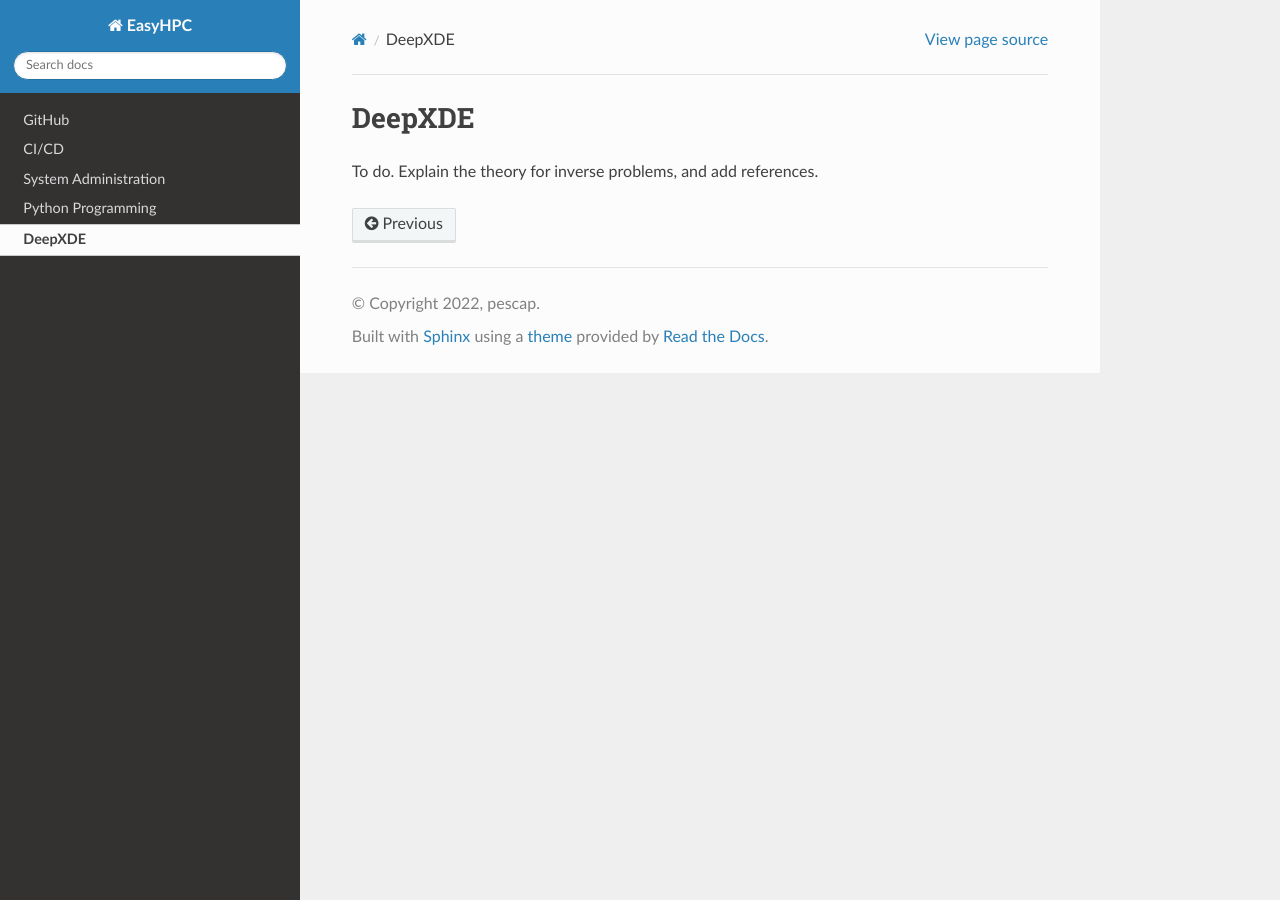
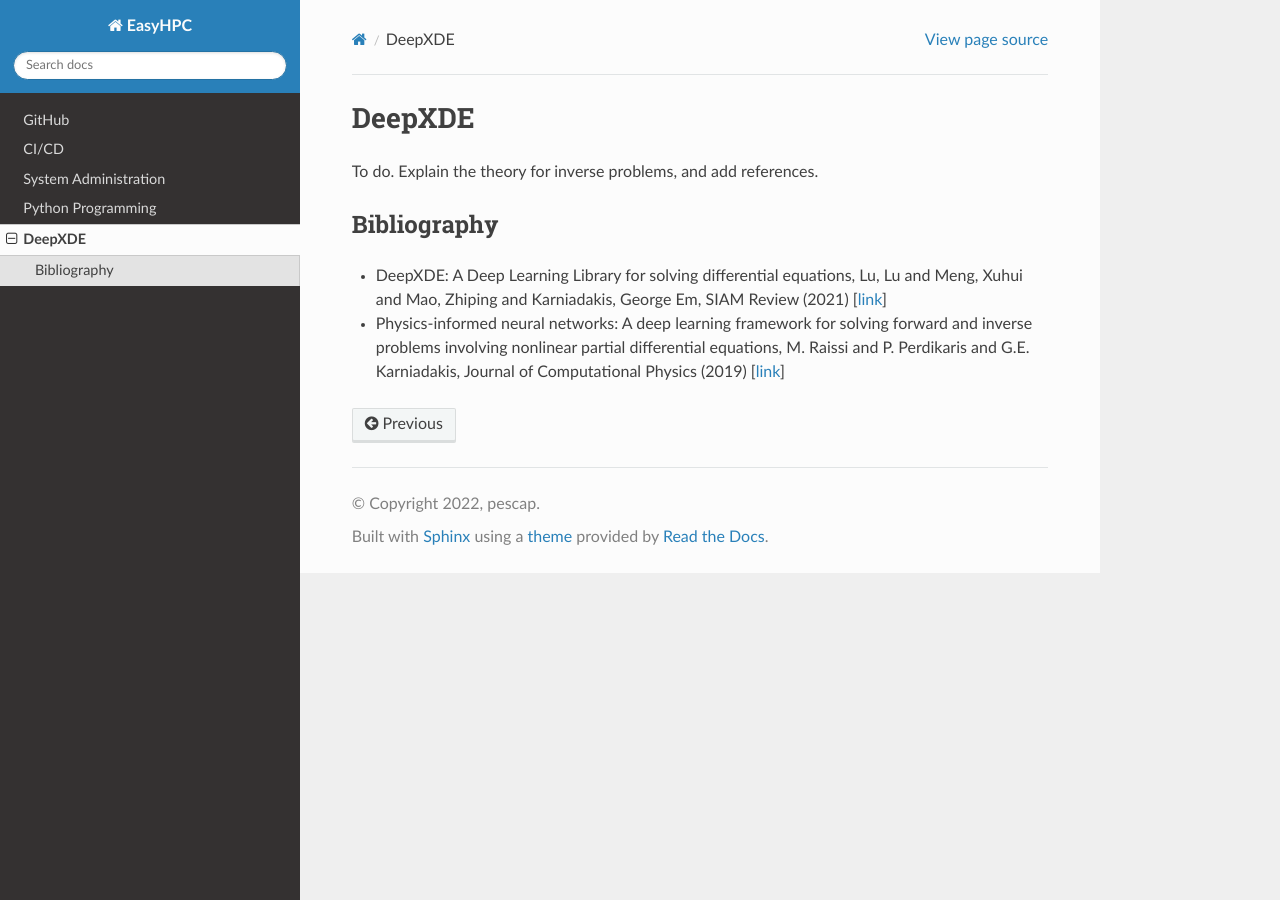
Before and after one commit to pescap/EasyHPC, a Sphinx documentation site: the page built from docs/source/deepxde.rst, in a window 1280 px wide. Built offline with Sphinx 7.4.7 and the Read the Docs theme 2.0.0, drawn with Linux system fonts in a browser that asks for light colours.

Commit message:
bibliography

```diff
--- a/docs/source/deepxde.rst
+++ b/docs/source/deepxde.rst
@@ -2,3 +2,9 @@ DeepXDE
 =======
 
 To do. Explain the theory for inverse problems, and add references.
+
+Bibliography
+------------
+
+- DeepXDE: A Deep Learning Library for solving differential equations, Lu, Lu and Meng, Xuhui and Mao, Zhiping and Karniadakis, George Em, SIAM Review (2021) [`link <https://epubs.siam.org/doi/pdf/10.1137/19M1274067>`_]
+- Physics-informed neural networks: A deep learning framework for solving forward and inverse problems involving nonlinear partial differential equations, M. Raissi and P. Perdikaris and G.E. Karniadakis, Journal of Computational Physics (2019) [`link <https://www.sciencedirect.com/science/article/pii/S0021999118307125>`_]
```
